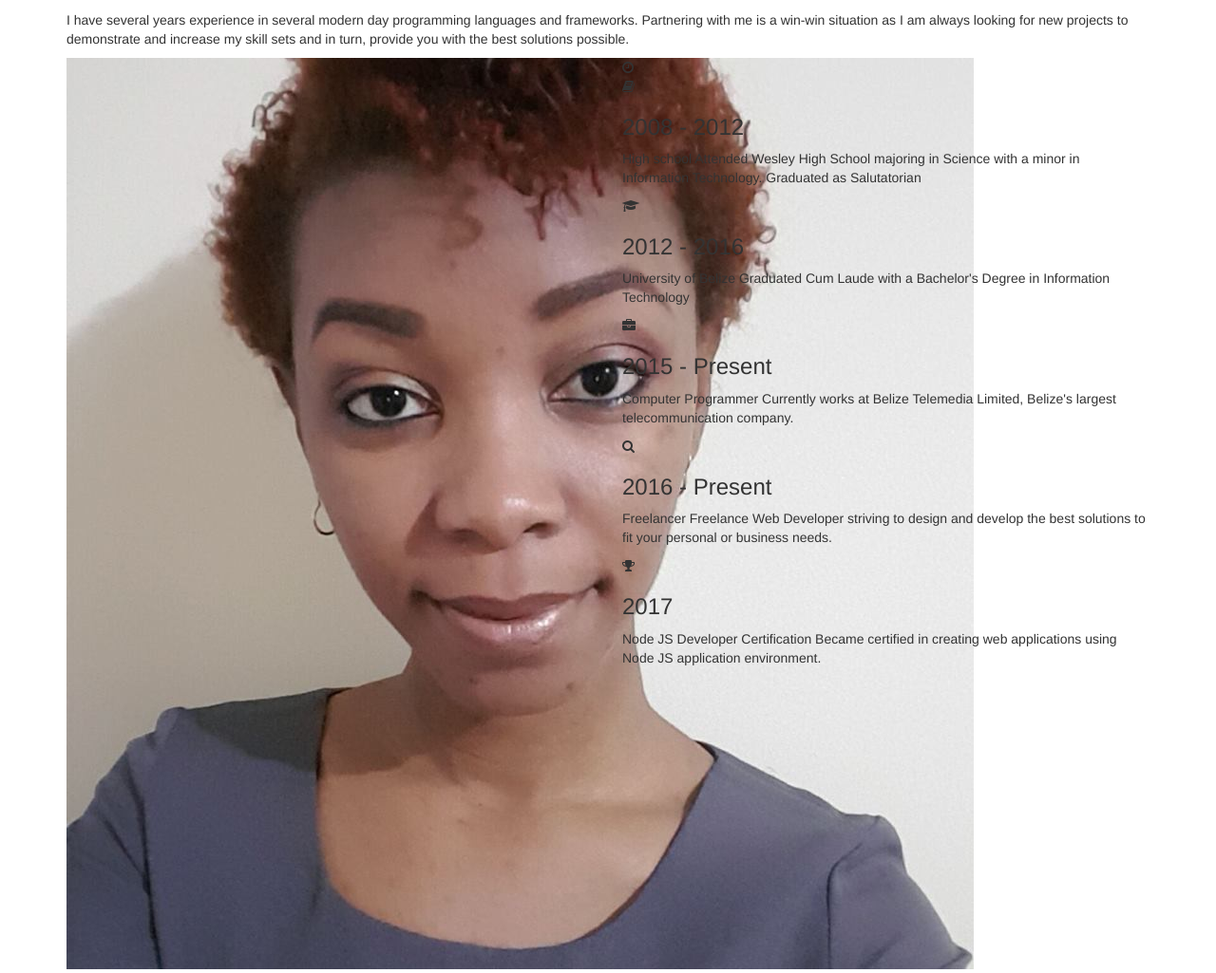
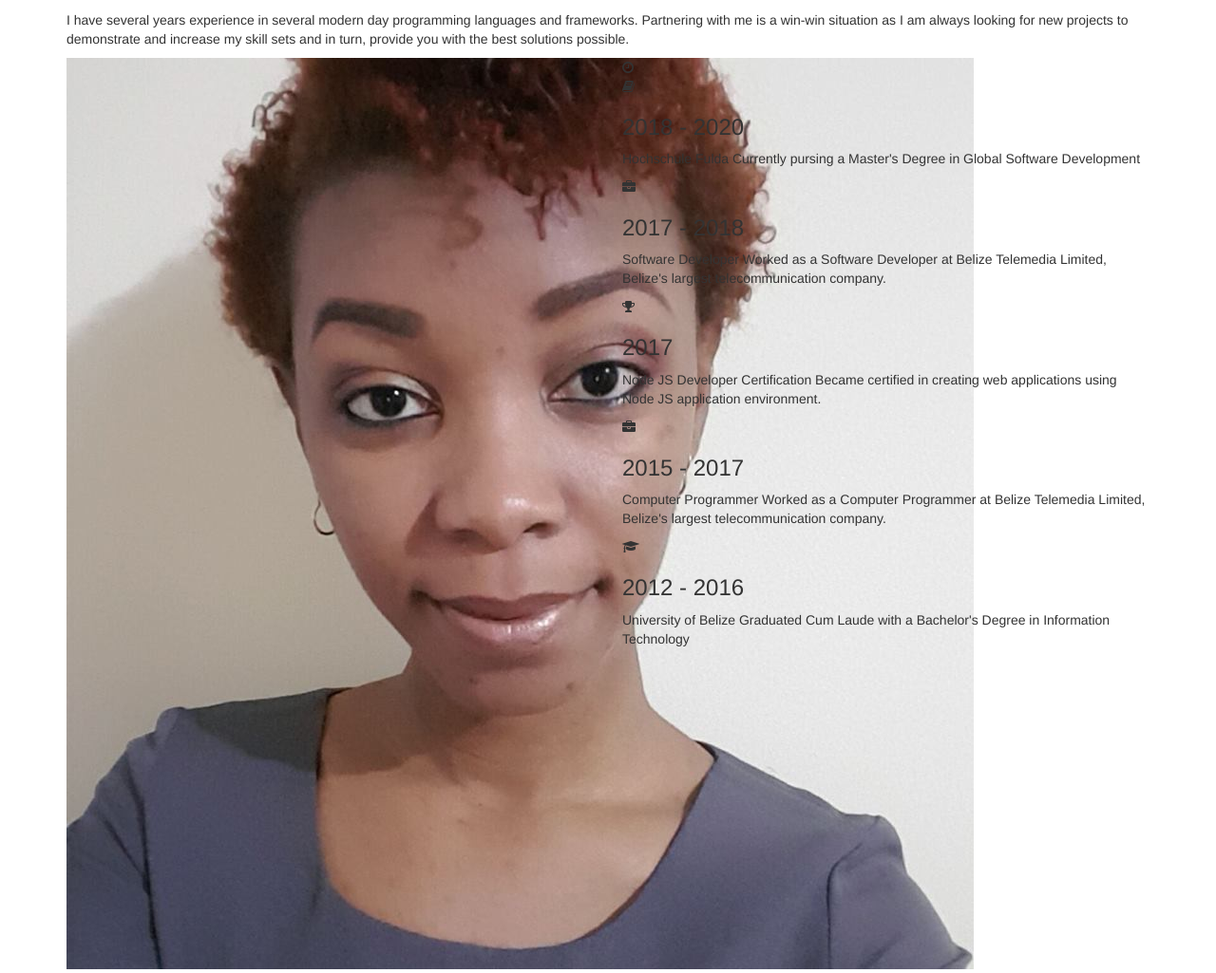
Before and after one commit to shaynathompson/shaynathompson, a Node server app: page / in a window 1280 px wide. Shown: the part 909-1934 px from the top of the page at 95% size. Run offline with Node 20, Linux system fonts and the light colour scheme; some libraries are stand-ins or nearby versions.

Commit message:
modified work experience/education

```diff
--- a/views/index.ejs
+++ b/views/index.ejs
@@ -141,12 +141,35 @@
 
                         <div class="wow fadeInRight" data-wow-offset="200">
                             <i class="fa fa-book wow swing" data-wow-offset="200" data-wow-delay="1s"></i>
-                            <h3>2008 - 2012</h3>
+                            <h3>2018 - 2020</h3>
                             <p>
-                                <span>High school</span>
-                                Attended Wesley High School majoring in Science with a minor in Information Technology. Graduated as Salutatorian</p>
+                                <span>Hochschule Fulda</span>
+                                Currently pursing a Master's Degree in Global Software Development</p>
+						</div>
+
+						<div class="wow fadeInRight" data-wow-offset="200">
+                            <i class="fa fa-briefcase wow swing" data-wow-offset="200" data-wow-delay="1s"></i>
+                            <h3>2017 - 2018</h3>
+                            <p>
+                                <span>Software Developer</span>
+                                Worked as a Software Developer at Belize Telemedia Limited, Belize's largest telecommunication company.                         </p>
+						</div>
+
+						<div class="wow fadeInRight" data-wow-offset="200">
+                            <i class="fa fa-trophy wow swing" data-wow-offset="200" data-wow-delay="1s"></i>
+                            <h3>2017</h3>
+                            <p>
+                                <span>Node JS Developer Certification</span>
+                                Became certified in creating web applications using Node JS application environment.</p>
                         </div>
 
+						<div class="wow fadeInRight" data-wow-offset="200">
+                            <i class="fa fa-briefcase wow swing" data-wow-offset="200" data-wow-delay="1s"></i>
+                            <h3>2015 - 2017</h3>
+                            <p>
+                                <span>Computer Programmer</span>
+                                Worked as a Computer Programmer at Belize Telemedia Limited, Belize's largest telecommunication company.                         </p>
+                        </div>
 
 
 
@@ -158,29 +181,7 @@
                                Graduated Cum Laude with a Bachelor's Degree in Information Technology  </p>
                         </div>
 
-                        <div class="wow fadeInRight" data-wow-offset="200">
-                            <i class="fa fa-briefcase wow swing" data-wow-offset="200" data-wow-delay="1s"></i>
-                            <h3>2015 - Present</h3>
-                            <p>
-                                <span>Computer Programmer</span>
-                                Currently works at Belize Telemedia Limited, Belize's largest telecommunication company.                         </p>
-                        </div>
 
-                        <div class="wow fadeInRight" data-wow-offset="200">
-                            <i class="fa fa-search wow swing" data-wow-offset="200" data-wow-delay="1s"></i>
-                            <h3>2016 - Present</h3>
-                            <p>
-                                <span>Freelancer</span>
-                                Freelance Web Developer striving to design and develop the best solutions to fit your personal or business needs. </p>
-                        </div>
-
-						 <div class="wow fadeInRight" data-wow-offset="200">
-                            <i class="fa fa-trophy wow swing" data-wow-offset="200" data-wow-delay="1s"></i>
-                            <h3>2017</h3>
-                            <p>
-                                <span>Node JS Developer Certification</span>
-                                Became certified in creating web applications using Node JS application environment.</p>
-                        </div>
 
 					</div>
 				</div>
```
